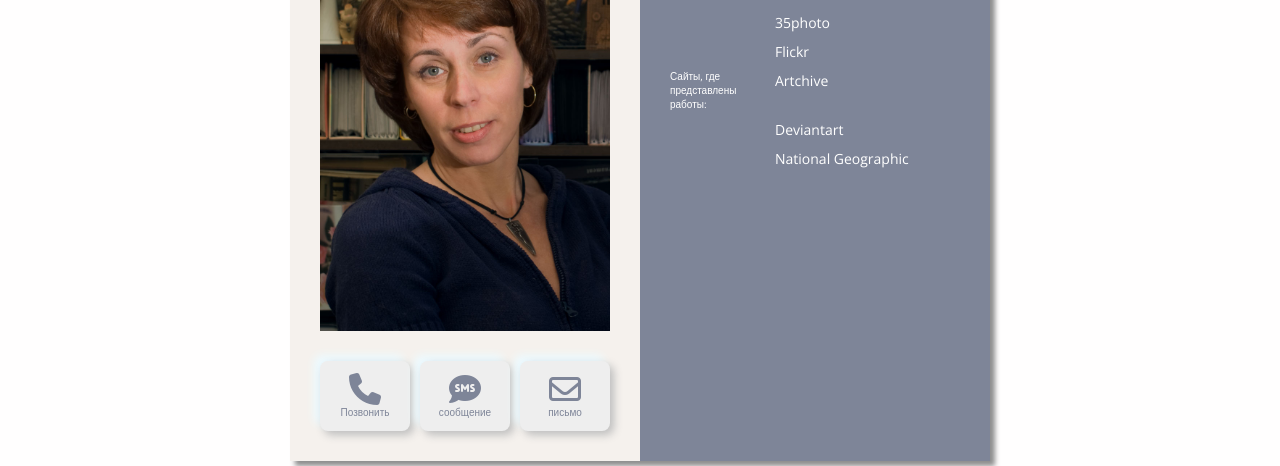
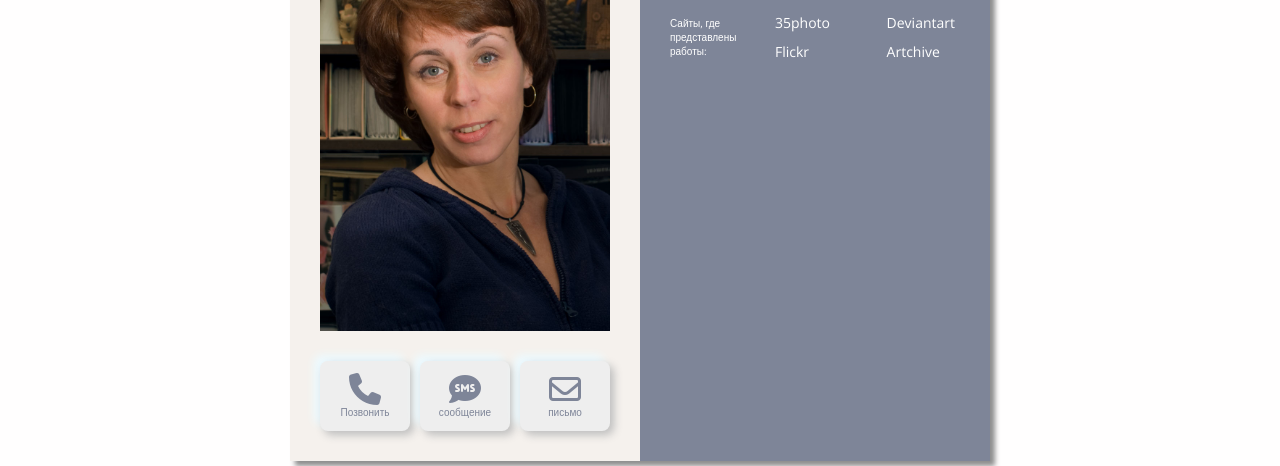
Before and after one commit to sv-khol/dc, a plain HTML site: page index.html in a window 1280 px wide. Shown: the part 364-830 px from the top of the page. Drawn offline with nearby package versions, Linux system fonts and the light colour scheme.

Commit message:
Update index.html

```diff
--- a/index.html
+++ b/index.html
@@ -98,12 +98,11 @@
                         <div class="items-vert">
                             <a href="https://35photo.pro/xs1510" target="_blank">35photo</a>
                             <a href="https://www.flickr.com/photos/xs_15/albums" target="_blank">Flickr</a>
-                            <a href="https://artchive.ru/artists/74872~Svetlana_Kholodnjak/works"
-                                target="_blank">Artchive</a>
                         </div>
                         <div class="items-vert">
                             <a href="https://www.deviantart.com/xsorange/gallery" target="_blank">Deviantart</a>
-                            <a href="https://nat-geo.ru/community/user/223507/" target="_blank">National Geographic</a>
+                            <a href="https://artchive.ru/artists/74872~Svetlana_Kholodnjak/works"
+                                target="_blank">Artchive</a>
                         </div>
 
                     </div>
```
